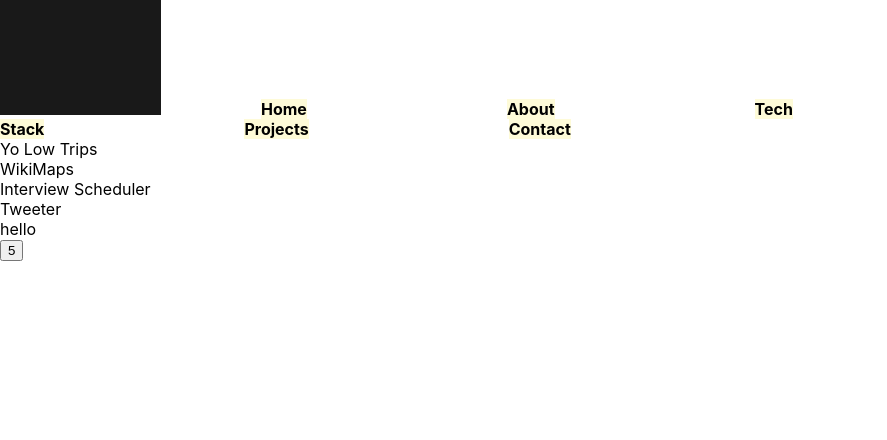
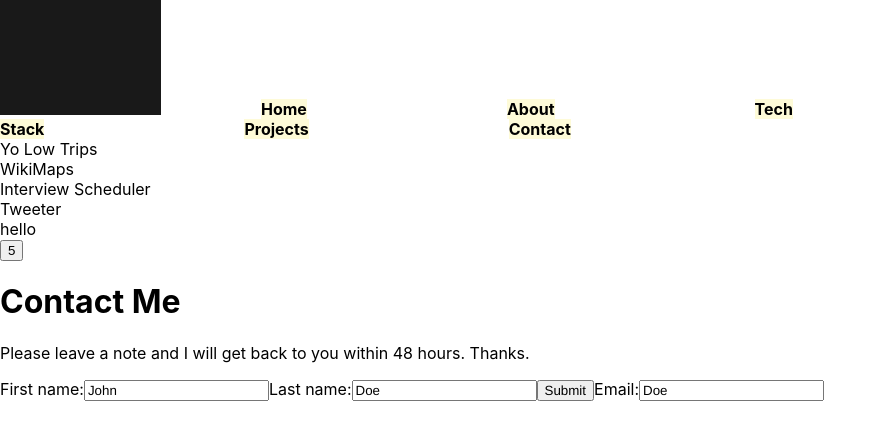
Before and after one commit to Charlesdigital/Portfolio_1, a React (Create React App) app: page / in a window 1280 px wide. Shown: the top 440 px of the page, without its empty margins (0-887 px from the left). Built offline with nearby package versions, Linux system fonts and the light colour scheme.

Commit message:
add contact form

```diff
--- a/src/App.js
+++ b/src/App.js
@@ -4,6 +4,7 @@ import './App.scss';
 import Navbar from "./components/Navbar/navbar.jsx";
 import Emails from "./components/emails.jsx";
 import Projects from "./components/projects.jsx";
+import Form from "./components/contactform.jsx";
 
 
 // import network from "./components/network.jsx";
@@ -23,12 +24,10 @@ function App() {
           setState(res.data)
           })
           console.log("test1", state)
-
-
   }
 
   function decAmount() {
-     setCounter( prevCounter => prevCounter - 1 )
+     setCounter( prevCounter => prevCounter + 1 )
      setCounter( prevCounter => prevCounter - 1 )
     network()
 
@@ -50,6 +49,7 @@ function App() {
     name = {state.name}
     email = {state.email}
     /> */}
+    <Form/>
     </div>
   );
 }
--- a/src/components/contactform.jsx
+++ b/src/components/contactform.jsx
@@ -1,7 +1,21 @@
 
 function contactform() {
   return (
-    <div> </div>
+    <div>
+
+<h1>Contact Me </h1>
+<p> Please leave a note and I will get back to you within 48 hours. Thanks.</p>
+<label for="fname">First name:</label>
+<input type="text" id="fname" name="fname" value="John"></input>
+
+<label for="fname">Last name:</label>
+<input type="text" id="lname" name="lname" value="Doe"></input>
+<input type="submit" value="Submit"></input>
+
+<label for="fname">Email:</label>
+<input type="text" id="lname" name="lname" value="Doe"></input>
+
+    </div>
   )
 }
 
```
Also changed, not shown: src/components/about.jsx (added, +9 -0 lines).
